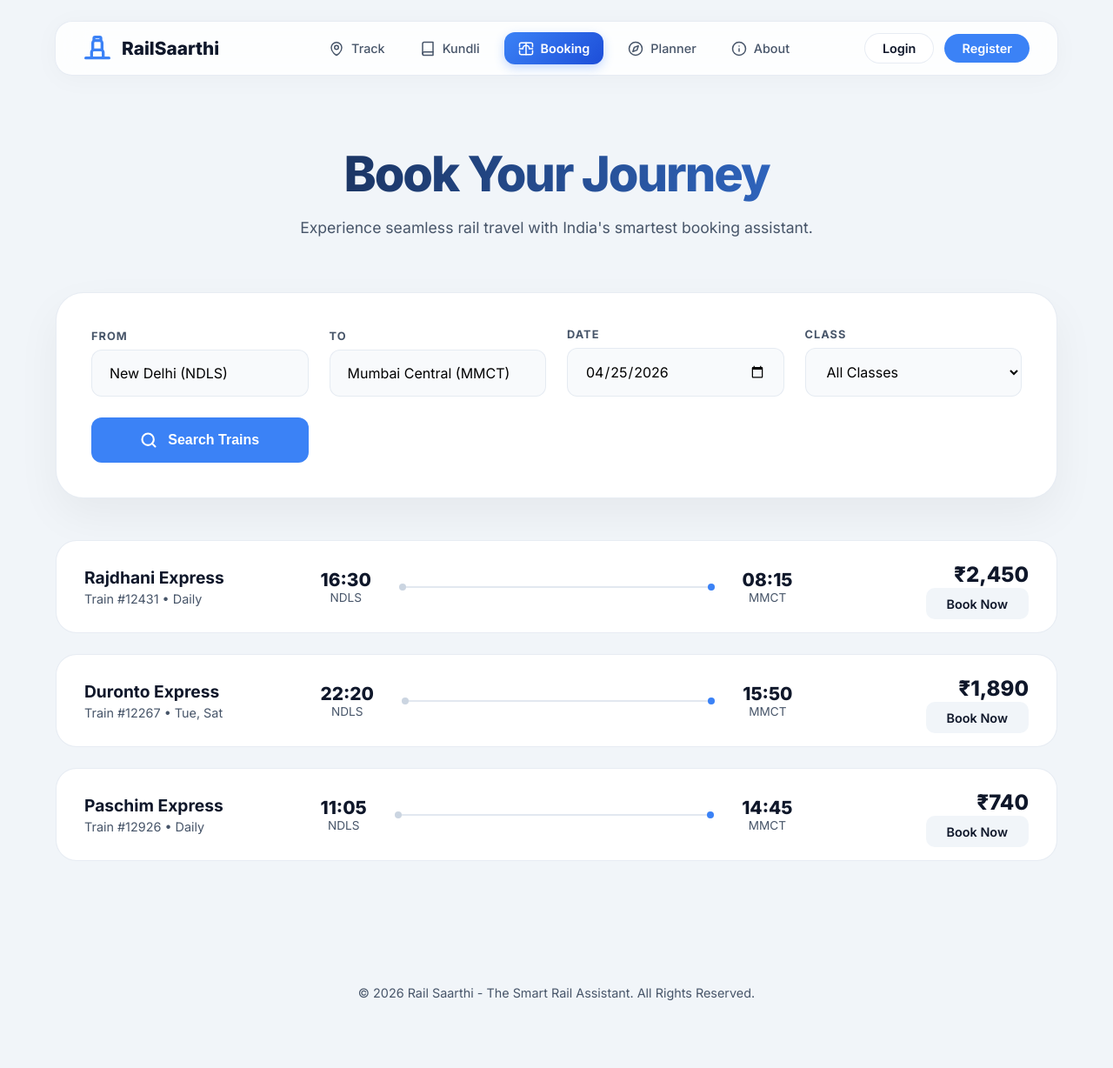
After one commit to code7wormer/RailSaarthi, a PHP site: page /booking.php in a window 1280 px wide. The commit adds this page. Shown: the whole page at 87% size. Run offline with PHP 8.4, Linux system fonts and the light colour scheme.

Commit message:
added UI for booking

```diff
--- a/TrackMyTrain.php
+++ b/TrackMyTrain.php
@@ -26,6 +26,10 @@ session_start();
             <li><a href="TrainKundli.php">
                 <svg viewBox="0 0 24 24" fill="none" stroke="currentColor" stroke-width="2" stroke-linecap="round" stroke-linejoin="round"><path d="M4 19.5A2.5 2.5 0 0 1 6.5 17H20"/><path d="M6.5 2H20v20H6.5A2.5 2.5 0 0 1 4 19.5v-15A2.5 2.5 0 0 1 6.5 2z"/></svg>
                 Kundli
+            </a></li>
+            <li><a href="booking.php" class="highlight">
+                <svg viewBox="0 0 24 24" fill="none" stroke="currentColor" stroke-width="2" stroke-linecap="round" stroke-linejoin="round"><path d="M2 9V5.25A2.25 2.25 0 0 1 4.25 3h15.5A2.25 2.25 0 0 1 22 5.25V9"/><path d="M22 15v3.75A2.25 2.25 0 0 1 19.75 21H4.25A2.25 2.25 0 0 1 2 18.75V15"/><path d="M12 3v18"/><path d="M2 12h5"/><path d="M17 12h5"/><path d="M7 12a5 5 0 0 1 10 0"/></svg>
+                Booking
             </a></li>
             <li><a href="TripPlanner.php">
                 <svg viewBox="0 0 24 24" fill="none" stroke="currentColor" stroke-width="2" stroke-linecap="round" stroke-linejoin="round"><circle cx="12" cy="12" r="10"/><polygon points="16.24 7.76 14.12 14.12 7.76 16.24 9.88 9.88 16.24 7.76"/></svg>
--- a/TrainKundli.php
+++ b/TrainKundli.php
@@ -26,6 +26,10 @@ session_start();
             <li><a href="TrainKundli.php" class="active">
                 <svg viewBox="0 0 24 24" fill="none" stroke="currentColor" stroke-width="2" stroke-linecap="round" stroke-linejoin="round"><path d="M4 19.5A2.5 2.5 0 0 1 6.5 17H20"/><path d="M6.5 2H20v20H6.5A2.5 2.5 0 0 1 4 19.5v-15A2.5 2.5 0 0 1 6.5 2z"/></svg>
                 Kundli
+            </a></li>
+            <li><a href="booking.php" class="highlight">
+                <svg viewBox="0 0 24 24" fill="none" stroke="currentColor" stroke-width="2" stroke-linecap="round" stroke-linejoin="round"><path d="M2 9V5.25A2.25 2.25 0 0 1 4.25 3h15.5A2.25 2.25 0 0 1 22 5.25V9"/><path d="M22 15v3.75A2.25 2.25 0 0 1 19.75 21H4.25A2.25 2.25 0 0 1 2 18.75V15"/><path d="M12 3v18"/><path d="M2 12h5"/><path d="M17 12h5"/><path d="M7 12a5 5 0 0 1 10 0"/></svg>
+                Booking
             </a></li>
             <li><a href="TripPlanner.php">
                 <svg viewBox="0 0 24 24" fill="none" stroke="currentColor" stroke-width="2" stroke-linecap="round" stroke-linejoin="round"><circle cx="12" cy="12" r="10"/><polygon points="16.24 7.76 14.12 14.12 7.76 16.24 9.88 9.88 16.24 7.76"/></svg>
--- a/TripPlanner.php
+++ b/TripPlanner.php
@@ -26,6 +26,10 @@ session_start();
             <li><a href="TrainKundli.php">
                 <svg viewBox="0 0 24 24" fill="none" stroke="currentColor" stroke-width="2" stroke-linecap="round" stroke-linejoin="round"><path d="M4 19.5A2.5 2.5 0 0 1 6.5 17H20"/><path d="M6.5 2H20v20H6.5A2.5 2.5 0 0 1 4 19.5v-15A2.5 2.5 0 0 1 6.5 2z"/></svg>
                 Kundli
+            </a></li>
+            <li><a href="booking.php" class="highlight">
+                <svg viewBox="0 0 24 24" fill="none" stroke="currentColor" stroke-width="2" stroke-linecap="round" stroke-linejoin="round"><path d="M2 9V5.25A2.25 2.25 0 0 1 4.25 3h15.5A2.25 2.25 0 0 1 22 5.25V9"/><path d="M22 15v3.75A2.25 2.25 0 0 1 19.75 21H4.25A2.25 2.25 0 0 1 2 18.75V15"/><path d="M12 3v18"/><path d="M2 12h5"/><path d="M17 12h5"/><path d="M7 12a5 5 0 0 1 10 0"/></svg>
+                Booking
             </a></li>
             <li><a href="TripPlanner.php" class="active">
                 <svg viewBox="0 0 24 24" fill="none" stroke="currentColor" stroke-width="2" stroke-linecap="round" stroke-linejoin="round"><circle cx="12" cy="12" r="10"/><polygon points="16.24 7.76 14.12 14.12 7.76 16.24 9.88 9.88 16.24 7.76"/></svg>
--- a/auth.html
+++ b/auth.html
@@ -27,6 +27,10 @@
             <li><a href="TrainKundli.php">
                 <svg viewBox="0 0 24 24" fill="none" stroke="currentColor" stroke-width="2" stroke-linecap="round" stroke-linejoin="round"><path d="M4 19.5A2.5 2.5 0 0 1 6.5 17H20"/><path d="M6.5 2H20v20H6.5A2.5 2.5 0 0 1 4 19.5v-15A2.5 2.5 0 0 1 6.5 2z"/></svg>
                 Kundli
+            </a></li>
+            <li><a href="booking.php" class="highlight">
+                <svg viewBox="0 0 24 24" fill="none" stroke="currentColor" stroke-width="2" stroke-linecap="round" stroke-linejoin="round"><path d="M2 9V5.25A2.25 2.25 0 0 1 4.25 3h15.5A2.25 2.25 0 0 1 22 5.25V9"/><path d="M22 15v3.75A2.25 2.25 0 0 1 19.75 21H4.25A2.25 2.25 0 0 1 2 18.75V15"/><path d="M12 3v18"/><path d="M2 12h5"/><path d="M17 12h5"/><path d="M7 12a5 5 0 0 1 10 0"/></svg>
+                Booking
             </a></li>
             <li><a href="TripPlanner.php">
                 <svg viewBox="0 0 24 24" fill="none" stroke="currentColor" stroke-width="2" stroke-linecap="round" stroke-linejoin="round"><circle cx="12" cy="12" r="10"/><polygon points="16.24 7.76 14.12 14.12 7.76 16.24 9.88 9.88 16.24 7.76"/></svg>
--- /dev/null
+++ b/booking.css
@@ -0,0 +1,360 @@
+@import url('https://fonts.googleapis.com/css2?family=Inter:wght@400;500;600;700;800&display=swap');
+
+:root {
+    --primary: #3b82f6;
+    --primary-dark: #2563eb;
+    --navy: #0f172a;
+    --slate: #475569;
+    --bg-light: #f1f5f9;
+    --white: #ffffff;
+    --border: rgba(226, 232, 240, 0.8);
+    --accent: #f59e0b; /* Amber for highlight */
+}
+
+body {
+    margin: 0;
+    padding: 0;
+    font-family: 'Inter', sans-serif;
+    color: var(--navy);
+    background-color: var(--bg-light);
+    overflow-x: hidden;
+}
+
+/* Navbar styles (consistent with other pages) */
+nav {
+    position: fixed;
+    top: 1.5rem;
+    left: 50%;
+    transform: translateX(-50%);
+    width: 85%;
+    max-width: 1100px;
+    background: rgba(255, 255, 255, 0.85);
+    backdrop-filter: blur(16px);
+    border: 1px solid var(--border);
+    border-radius: 20px;
+    padding: 0.75rem 2rem;
+    display: flex;
+    justify-content: space-between;
+    align-items: center;
+    z-index: 1000;
+    box-shadow: 0 4px 30px rgba(0, 0, 0, 0.03);
+}
+
+.nav-brand {
+    display: flex;
+    align-items: center;
+    text-decoration: none;
+    color: var(--navy);
+    font-weight: 800;
+    font-size: 1.3rem;
+}
+
+.nav-brand svg { margin-right: 0.75rem; width: 32px; height: 32px; color: var(--primary); }
+
+.nav-links { list-style: none; display: flex; margin: 0; gap: 1rem; align-items: center; }
+
+.nav-links li a {
+    display: flex;
+    align-items: center;
+    gap: 0.5rem;
+    text-decoration: none;
+    color: var(--slate);
+    font-weight: 500;
+    font-size: 0.9rem;
+    padding: 0.5rem 0.75rem;
+    border-radius: 10px;
+    transition: all 0.2s cubic-bezier(0.4, 0, 0.2, 1);
+}
+
+.nav-links li a:hover { background: rgba(59, 130, 246, 0.08); color: var(--primary); }
+
+.nav-links li a.active {
+    background: var(--primary);
+    color: white;
+}
+
+.nav-links li a.highlight {
+    background: linear-gradient(135deg, #3b82f6 0%, #1d4ed8 100%);
+    color: white;
+    box-shadow: 0 4px 12px rgba(59, 130, 246, 0.3);
+    font-weight: 600;
+    padding: 0.6rem 1rem;
+    border-radius: 12px;
+}
+
+.nav-links li a.highlight:hover {
+    transform: translateY(-1px);
+    box-shadow: 0 6px 16px rgba(59, 130, 246, 0.4);
+    background: linear-gradient(135deg, #2563eb 0%, #1e40af 100%);
+}
+
+.nav-links svg { width: 18px; height: 18px; }
+
+.nav-auth {
+    display: flex;
+    gap: 0.75rem;
+    align-items: center;
+}
+
+.auth-btn {
+    text-decoration: none;
+    font-weight: 600;
+    font-size: 0.9rem;
+    padding: 0.5rem 1.25rem;
+    border-radius: 50px;
+    transition: all 0.2s cubic-bezier(0.4, 0, 0.2, 1);
+}
+
+.auth-btn.login {
+    color: var(--navy);
+    border: 1px solid var(--border);
+    background: var(--white);
+}
+
+.auth-btn.login:hover {
+    color: var(--primary);
+    border-color: var(--primary);
+}
+
+.auth-btn.register {
+    background: var(--primary);
+    color: white;
+}
+
+.auth-btn.register:hover {
+    background: var(--primary-dark);
+}
+
+.name {
+    text-decoration: none;
+    font-weight: 600;
+    font-size: 0.9rem;
+    padding: 0.5rem 1.25rem;
+    border-radius: 50px;
+}
+
+/* Booking Page Specifics */
+.booking-container {
+    padding: 8rem 5% 4rem;
+    max-width: 1200px;
+    margin: 0 auto;
+}
+
+.booking-header {
+    text-align: center;
+    margin-bottom: 4rem;
+}
+
+.booking-header h1 {
+    font-size: 3.5rem;
+    font-weight: 900;
+    letter-spacing: -2px;
+    margin-bottom: 1rem;
+    background: linear-gradient(to right, var(--navy), var(--primary));
+    -webkit-background-clip: text;
+    -webkit-text-fill-color: transparent;
+}
+
+.booking-header p {
+    color: var(--slate);
+    font-size: 1.1rem;
+}
+
+.search-card {
+    background: var(--white);
+    padding: 2.5rem;
+    border-radius: 32px;
+    box-shadow: 0 20px 50px rgba(0, 0, 0, 0.05);
+    margin-bottom: 3rem;
+    border: 1px solid var(--border);
+}
+
+.search-form {
+    display: grid;
+    grid-template-columns: repeat(auto-fit, minmax(200px, 1fr));
+    gap: 1.5rem;
+    align-items: flex-end;
+}
+
+.form-group {
+    display: flex;
+    flex-direction: column;
+    gap: 0.5rem;
+}
+
+.form-group label {
+    font-size: 0.8rem;
+    font-weight: 700;
+    color: var(--slate);
+    text-transform: uppercase;
+    letter-spacing: 1px;
+}
+
+.form-group input, .form-group select {
+    padding: 1rem 1.25rem;
+    border-radius: 12px;
+    border: 1px solid var(--border);
+    font-family: inherit;
+    font-size: 1rem;
+    background: #f8fafc;
+    transition: all 0.2s;
+}
+
+.form-group input:focus, .form-group select:focus {
+    outline: none;
+    border-color: var(--primary);
+    background: white;
+    box-shadow: 0 0 0 4px rgba(59, 130, 246, 0.1);
+}
+
+.search-btn {
+    background: var(--primary);
+    color: white;
+    border: none;
+    padding: 1rem 2rem;
+    border-radius: 12px;
+    font-weight: 700;
+    font-size: 1rem;
+    cursor: pointer;
+    transition: all 0.2s;
+    display: flex;
+    align-items: center;
+    justify-content: center;
+    gap: 0.75rem;
+}
+
+.search-btn:hover {
+    background: var(--primary-dark);
+    transform: translateY(-2px);
+    box-shadow: 0 10px 20px rgba(59, 130, 246, 0.2);
+}
+
+.results-section {
+    display: flex;
+    flex-direction: column;
+    gap: 1.5rem;
+}
+
+.train-card {
+    background: var(--white);
+    padding: 1.5rem 2rem;
+    border-radius: 24px;
+    border: 1px solid var(--border);
+    display: grid;
+    grid-template-columns: 1fr 2fr 1fr;
+    align-items: center;
+    transition: all 0.3s;
+}
+
+.train-card:hover {
+    border-color: var(--primary);
+    transform: scale(1.01);
+    box-shadow: 0 10px 30px rgba(0,0,0,0.05);
+}
+
+.train-main-info h3 {
+    margin: 0;
+    font-size: 1.2rem;
+    font-weight: 700;
+}
+
+.train-main-info p {
+    margin: 0.25rem 0 0;
+    color: var(--slate);
+    font-size: 0.9rem;
+}
+
+.journey-details {
+    display: flex;
+    align-items: center;
+    justify-content: center;
+    gap: 2rem;
+    text-align: center;
+}
+
+.time-box h4 {
+    margin: 0;
+    font-size: 1.3rem;
+    font-weight: 800;
+}
+
+.time-box p {
+    margin: 0;
+    font-size: 0.85rem;
+    color: var(--slate);
+}
+
+.journey-path {
+    flex: 1;
+    position: relative;
+    height: 2px;
+    background: #e2e8f0;
+    min-width: 100px;
+}
+
+.journey-path::before, .journey-path::after {
+    content: '';
+    position: absolute;
+    top: 50%;
+    transform: translateY(-50%);
+    width: 8px;
+    height: 8px;
+    border-radius: 50%;
+    background: #cbd5e1;
+}
+
+.journey-path::before { left: 0; }
+.journey-path::after { right: 0; background: var(--primary); }
+
+.price-booking {
+    text-align: right;
+}
+
+.price {
+    font-size: 1.5rem;
+    font-weight: 800;
+    color: var(--navy);
+    display: block;
+    margin-bottom: 0.5rem;
+}
+
+.book-btn {
+    background: #f1f5f9;
+    color: var(--navy);
+    text-decoration: none;
+    padding: 0.6rem 1.5rem;
+    border-radius: 10px;
+    font-weight: 600;
+    font-size: 0.9rem;
+    transition: all 0.2s;
+}
+
+.book-btn:hover {
+    background: var(--navy);
+    color: white;
+}
+
+footer {
+    text-align: center;
+    padding: 4rem;
+    color: var(--slate);
+    font-size: 0.9rem;
+}
+
+@media (max-width: 768px) {
+    .train-card {
+        grid-template-columns: 1fr;
+        gap: 1.5rem;
+        text-align: center;
+    }
+    .price-booking {
+        text-align: center;
+    }
+    .nav {
+        width: 95%;
+        padding: 0.75rem 1rem;
+    }
+    .nav-links {
+        display: none; /* Mobile menu needed but out of scope for now */
+    }
+}
--- /dev/null
+++ b/booking.php
@@ -0,0 +1,169 @@
+<?php
+session_start();
+?>
+
+<!DOCTYPE html>
+<html lang="en">
+<head>
+    <meta charset="UTF-8">
+    <meta name="viewport" content="width=device-width, initial-scale=1.0">
+    <title>Book Your Journey | Rail Saarthi</title>
+    <link rel="stylesheet" href="booking.css">
+</head>
+<body>
+
+    <nav>
+        <a href="index.php" class="nav-brand">
+            <svg viewBox="0 0 24 24" fill="none" stroke="currentColor" stroke-width="2.5" stroke-linecap="round" stroke-linejoin="round">
+                <path d="M2 20h20M7 20v-5a2 2 0 0 1 2-2h6a2 2 0 0 1 2 2v5M8 13V7a2 2 0 0 1 2-2h4a2 2 0 0 1 2 2v6M9 5V3a1 1 0 0 1 1-1h4a1 1 0 0 1 1 1v2"/>
+            </svg>
+            RailSaarthi
+        </a>
+        <ul class="nav-links">
+            <li><a href="TrackMyTrain.php">
+                <svg viewBox="0 0 24 24" fill="none" stroke="currentColor" stroke-width="2" stroke-linecap="round" stroke-linejoin="round"><path d="M12 22s8-4.5 8-11.8A8 8 0 0 0 4 10.2c0 7.3 8 11.8 8 11.8z"/><circle cx="12" cy="10" r="3"/></svg>
+                Track
+            </a></li>
+            <li><a href="TrainKundli.php">
+                <svg viewBox="0 0 24 24" fill="none" stroke="currentColor" stroke-width="2" stroke-linecap="round" stroke-linejoin="round"><path d="M4 19.5A2.5 2.5 0 0 1 6.5 17H20"/><path d="M6.5 2H20v20H6.5A2.5 2.5 0 0 1 4 19.5v-15A2.5 2.5 0 0 1 6.5 2z"/></svg>
+                Kundli
+            </a></li>
+            <li><a href="booking.php" class="highlight">
+                <svg viewBox="0 0 24 24" fill="none" stroke="currentColor" stroke-width="2" stroke-linecap="round" stroke-linejoin="round"><path d="M2 9V5.25A2.25 2.25 0 0 1 4.25 3h15.5A2.25 2.25 0 0 1 22 5.25V9"/><path d="M22 15v3.75A2.25 2.25 0 0 1 19.75 21H4.25A2.25 2.25 0 0 1 2 18.75V15"/><path d="M12 3v18"/><path d="M2 12h5"/><path d="M17 12h5"/><path d="M7 12a5 5 0 0 1 10 0"/></svg>
+                Booking
+            </a></li>
+            <li><a href="TripPlanner.php">
+                <svg viewBox="0 0 24 24" fill="none" stroke="currentColor" stroke-width="2" stroke-linecap="round" stroke-linejoin="round"><circle cx="12" cy="12" r="10"/><polygon points="16.24 7.76 14.12 14.12 7.76 16.24 9.88 9.88 16.24 7.76"/></svg>
+                Planner
+            </a></li>
+            <li><a href="about.php">
+                <svg viewBox="0 0 24 24" fill="none" stroke="currentColor" stroke-width="2" stroke-linecap="round" stroke-linejoin="round"><circle cx="12" cy="12" r="10"/><path d="M12 16v-4"/><path d="M12 8h.01"/></svg>
+                About
+            </a></li>
+        </ul>
+        <div class="nav-auth">
+            <?php if (isset($_SESSION['user_id'])): ?>
+                <div class="profile-section">
+                    <svg width="30px" height="30px" viewBox="0 0 18 18" xmlns="http://www.w3.org/2000/svg" fill="#000000"><path fill="#494c4e" d="M9 0a9 9 0 0 0-9 9 8.654 8.654 0 0 0 .05.92 9 9 0 0 0 17.9 0A8.654 8.654 0 0 0 18 9a9 9 0 0 0-9-9zm5.42 13.42c-.01 0-.06.08-.07.08a6.975 6.975 0 0 1-10.7 0c-.01 0-.06-.08-.07-.08a.512.512 0 0 1-.09-.27.522.522 0 0 1 .34-.48c.74-.25 1.45-.49 1.65-.54a.16.16 0 0 1 .03-.13.49.49 0 0 1 .43-.36l1.27-.1a2.077 2.077 0 0 0-.19-.79v-.01a2.814 2.814 0 0 0-.45-.78 3.83 3.83 0 0 1-.79-2.38A3.38 3.38 0 0 1 8.88 4h.24a3.38 3.38 0 0 1 3.1 3.58 3.83 3.83 0 0 1-.79 2.38 2.814 2.814 0 0 0-.45.78v.01a2.077 2.077 0 0 0-.19.79l1.27.1a.49.49 0 0 1 .43.36.16.16 0 0 1 .03.13c.2.05.91.29 1.65.54a.49.49 0 0 1 .25.75z"></path></svg>
+                    <a href="#" class="name"><?php echo $_SESSION['name']; ?></a>
+                    <a href="logout.php" class="auth-btn register">Sign Out</a>
+                </div>
+            <?php else: ?>
+                <a href="auth.html" class="auth-btn login">Login</a>
+                <a href="auth.html#register" class="auth-btn register">Register</a>
+            <?php endif; ?>
+        </div>
+    </nav>
+
+    <div class="booking-container">
+        <header class="booking-header">
+            <h1>Book Your Journey</h1>
+            <p>Experience seamless rail travel with India's smartest booking assistant.</p>
+        </header>
+
+        <div class="search-card">
+            <form class="search-form">
+                <div class="form-group">
+                    <label>From</label>
+                    <input type="text" placeholder="Departure Station" value="New Delhi (NDLS)">
+                </div>
+                <div class="form-group">
+                    <label>To</label>
+                    <input type="text" placeholder="Destination Station" value="Mumbai Central (MMCT)">
+                </div>
+                <div class="form-group">
+                    <label>Date</label>
+                    <input type="date" value="2026-04-25">
+                </div>
+                <div class="form-group">
+                    <label>Class</label>
+                    <select>
+                        <option>All Classes</option>
+                        <option>AC First Class (1A)</option>
+                        <option>AC 2 Tier (2A)</option>
+                        <option>AC 3 Tier (3A)</option>
+                        <option>Sleeper (SL)</option>
+                    </select>
+                </div>
+                <button type="button" class="search-btn">
+                    <svg viewBox="0 0 24 24" width="20" height="20" fill="none" stroke="currentColor" stroke-width="2.5" stroke-linecap="round" stroke-linejoin="round"><circle cx="11" cy="11" r="8"/><line x1="21" y1="21" x2="16.65" y2="16.65"/></svg>
+                    Search Trains
+                </button>
+            </form>
+        </div>
+
+        <div class="results-section">
+            <div class="train-card">
+                <div class="train-main-info">
+                    <h3>Rajdhani Express</h3>
+                    <p>Train #12431 • Daily</p>
+                </div>
+                <div class="journey-details">
+                    <div class="time-box">
+                        <h4>16:30</h4>
+                        <p>NDLS</p>
+                    </div>
+                    <div class="journey-path"></div>
+                    <div class="time-box">
+                        <h4>08:15</h4>
+                        <p>MMCT</p>
+                    </div>
+                </div>
+                <div class="price-booking">
+                    <span class="price">₹2,450</span>
+                    <a href="#" class="book-btn">Book Now</a>
+                </div>
+            </div>
+
+            <div class="train-card">
+                <div class="train-main-info">
+                    <h3>Duronto Express</h3>
+                    <p>Train #12267 • Tue, Sat</p>
+                </div>
+                <div class="journey-details">
+                    <div class="time-box">
+                        <h4>22:20</h4>
+                        <p>NDLS</p>
+                    </div>
+                    <div class="journey-path"></div>
+                    <div class="time-box">
+                        <h4>15:50</h4>
+                        <p>MMCT</p>
+                    </div>
+                </div>
+                <div class="price-booking">
+                    <span class="price">₹1,890</span>
+                    <a href="#" class="book-btn">Book Now</a>
+                </div>
+            </div>
+
+            <div class="train-card">
+                <div class="train-main-info">
+                    <h3>Paschim Express</h3>
+                    <p>Train #12926 • Daily</p>
+                </div>
+                <div class="journey-details">
+                    <div class="time-box">
+                        <h4>11:05</h4>
+                        <p>NDLS</p>
+                    </div>
+                    <div class="journey-path"></div>
+                    <div class="time-box">
+                        <h4>14:45</h4>
+                        <p>MMCT</p>
+                    </div>
+                </div>
+                <div class="price-booking">
+                    <span class="price">₹740</span>
+                    <a href="#" class="book-btn">Book Now</a>
+                </div>
+            </div>
+        </div>
+    </div>
+
+    <footer>
+        <p>&copy; 2026 Rail Saarthi - The Smart Rail Assistant. All Rights Reserved.</p>
+    </footer>
+
+</body>
+</html>
--- a/index.php
+++ b/index.php
@@ -27,6 +27,10 @@ session_start();
             <li><a href="TrainKundli.php">
                 <svg viewBox="0 0 24 24" fill="none" stroke="currentColor" stroke-width="2" stroke-linecap="round" stroke-linejoin="round"><path d="M4 19.5A2.5 2.5 0 0 1 6.5 17H20"/><path d="M6.5 2H20v20H6.5A2.5 2.5 0 0 1 4 19.5v-15A2.5 2.5 0 0 1 6.5 2z"/></svg>
                 Kundli
+            </a></li>
+            <li><a href="booking.php" class="highlight">
+                <svg viewBox="0 0 24 24" fill="none" stroke="currentColor" stroke-width="2" stroke-linecap="round" stroke-linejoin="round"><path d="M2 9V5.25A2.25 2.25 0 0 1 4.25 3h15.5A2.25 2.25 0 0 1 22 5.25V9"/><path d="M22 15v3.75A2.25 2.25 0 0 1 19.75 21H4.25A2.25 2.25 0 0 1 2 18.75V15"/><path d="M12 3v18"/><path d="M2 12h5"/><path d="M17 12h5"/><path d="M7 12a5 5 0 0 1 10 0"/></svg>
+                Booking
             </a></li>
             <li><a href="TripPlanner.php">
                 <svg viewBox="0 0 24 24" fill="none" stroke="currentColor" stroke-width="2" stroke-linecap="round" stroke-linejoin="round"><circle cx="12" cy="12" r="10"/><polygon points="16.24 7.76 14.12 14.12 7.76 16.24 9.88 9.88 16.24 7.76"/></svg>
```
Also changed, not shown: about.css (+22 -1 lines), about.php (+12 -0 lines), auth.css (+18 -2 lines), index.css (+17 -1 lines), kundli.css (+23 -2 lines), planner.css (+23 -2 lines), track.css (+23 -2 lines).
